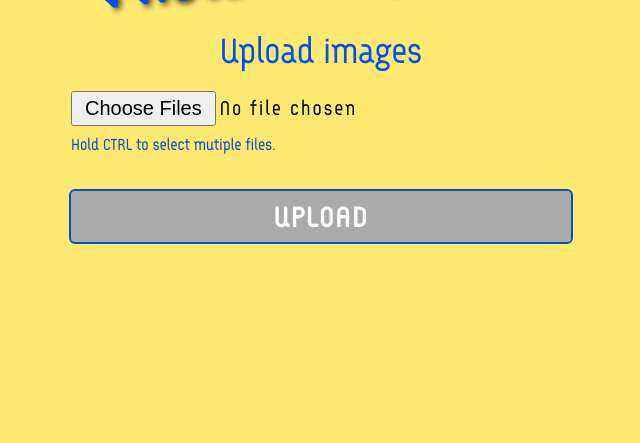
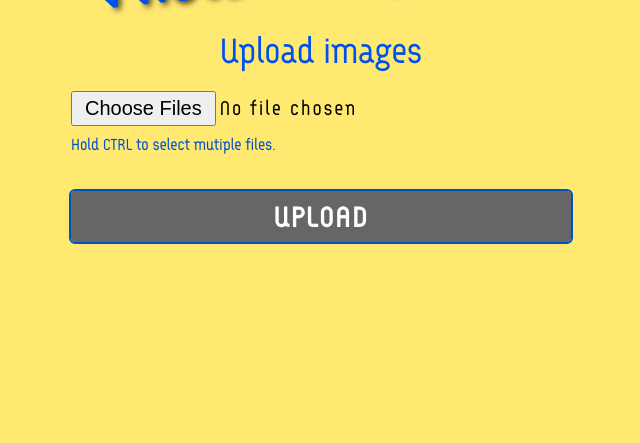
Before and after one commit to brandon-wallace/photo-collage-tool, a Flask app: page / in a window 1280 px wide. Shown: the part 119-562 px from the top of the page, without its empty margins (319-959 px from the left). Run offline with Flask 2, Linux system fonts and the light colour scheme.

Commit message:
Improve colors

```diff
--- a/application/static/css/style.css
+++ b/application/static/css/style.css
@@ -260,7 +260,7 @@ li {
 .close {
     border: 0;
     padding: .5rem;
-    color: #111111;
+    color: #0050CC;
     cursor: pointer;
     font-size: 2rem;
     line-height: 26px;
@@ -341,7 +341,7 @@ footer p a:hover {
 }
 
 .disabled {
-    background-color: #AAAAAA;
+    background-color: #666666;
 }
 
 .progress-bar {
```
